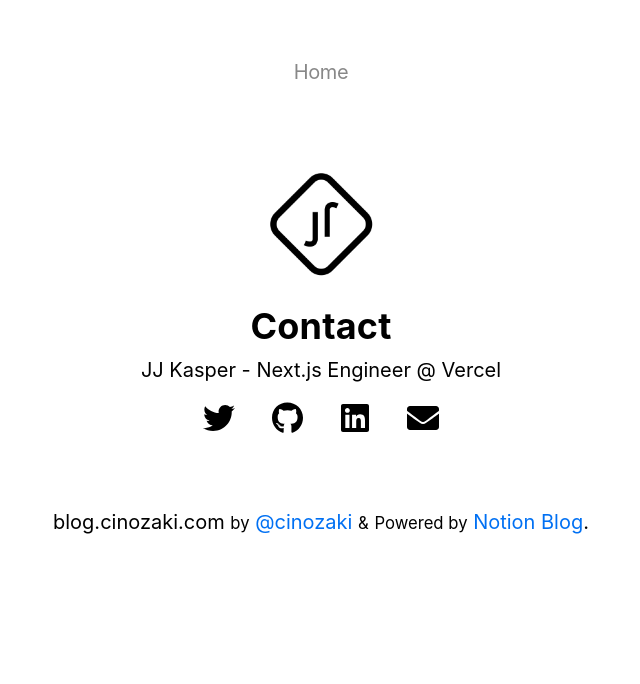
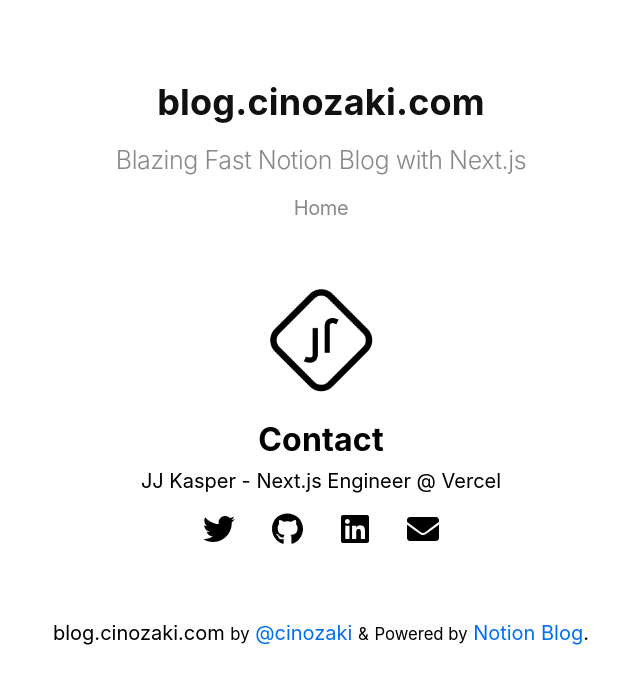
Before and after one commit to cinozaki/cinozaki-notion-blog, a Next.js app: page /contact in a window 1280 px wide. Shown: the top 684 px of the page, without its empty margins (319-959 px from the left). Built offline with nearby package versions, Linux system fonts and the light colour scheme.

Commit message:
mod styles

```diff
--- a/src/components/header.tsx
+++ b/src/components/header.tsx
@@ -27,6 +27,16 @@
         <meta name="twitter:card" content="summary_large_image" />
         <meta name="twitter:image" content={ogImageUrl} />
       </Head>
+      <h1>
+        <Link
+          href="/"
+        >
+          <a>blog.cinozaki.com</a>
+        </Link>
+      </h1>
+      <h2>
+        Blazing Fast Notion Blog with Next.js
+      </h2>
       <ul>
         {navItems.map(({ label, page, link }) => (
           <li key={label}>
--- a/src/pages/index.tsx
+++ b/src/pages/index.tsx
@@ -55,11 +55,6 @@
   <>
     <Header titlePre="Home" />
     <div className={sharedStyles.layout}>
-      <h1>blog.cinozaki.com</h1>
-      <h2>
-        Blazing Fast Notion Blog with Next.js
-      </h2>
-
       {preview && (
         <div className={blogStyles.previewAlertContainer}>
           <div className={blogStyles.previewAlert}>
--- a/src/styles/global.css
+++ b/src/styles/global.css
@@ -280,7 +280,7 @@
 
 h1 {
   margin: var(--gap-double) 0 calc(0.5 * var(--gap)) 0;
-  font-size: 1.8rem;
+  font-size: 1.6rem;
   font-weight: 700;
   letter-spacing: 0.01rem;
 }
--- a/src/styles/header.module.css
+++ b/src/styles/header.module.css
@@ -1,7 +1,7 @@
 .header {
   display: block;
   min-height: 64px;
-  padding: 2em 0;
+  padding: 2em 0 1em;
   text-align: center;
   letter-spacing: -0.02em;
 }
@@ -21,6 +21,14 @@
   font-weight: 400;
 }
 
+.header h1 a {
+  /* margin: var(--gap-double) 0 calc(0.5 * var(--gap)) 0; */
+  color: var(--accents-1);
+  font-size: 1.8rem;
+  font-weight: 700;
+  letter-spacing: 0.01rem;
+}
+
 .header :global(a.active) {
   color: #0070f3;
   font-weight: 600;
```
